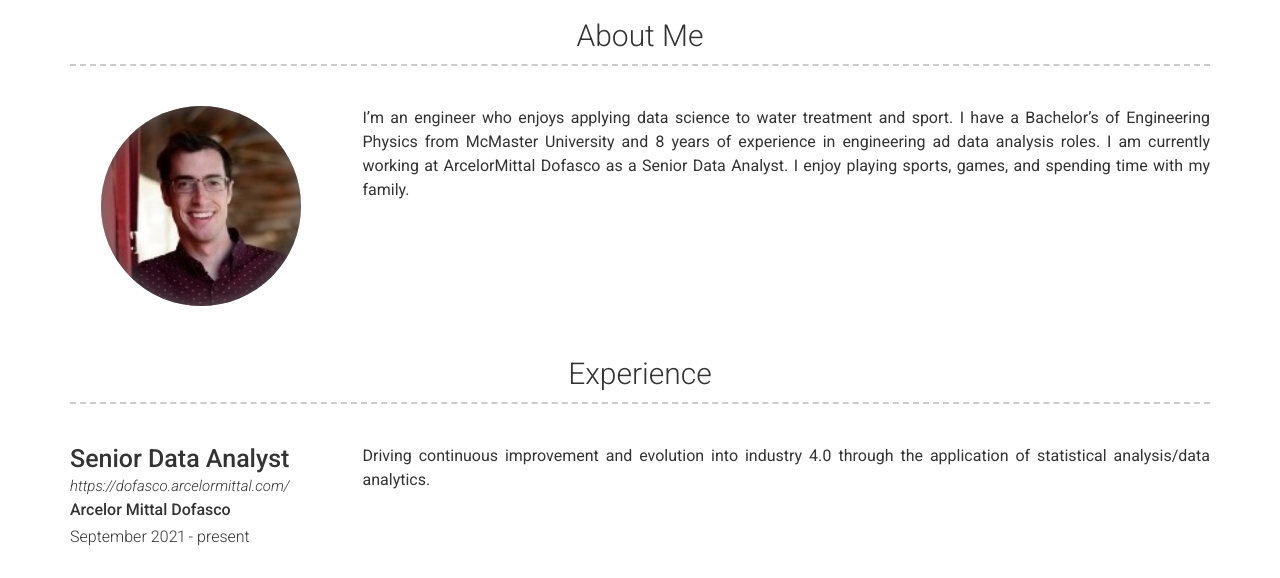
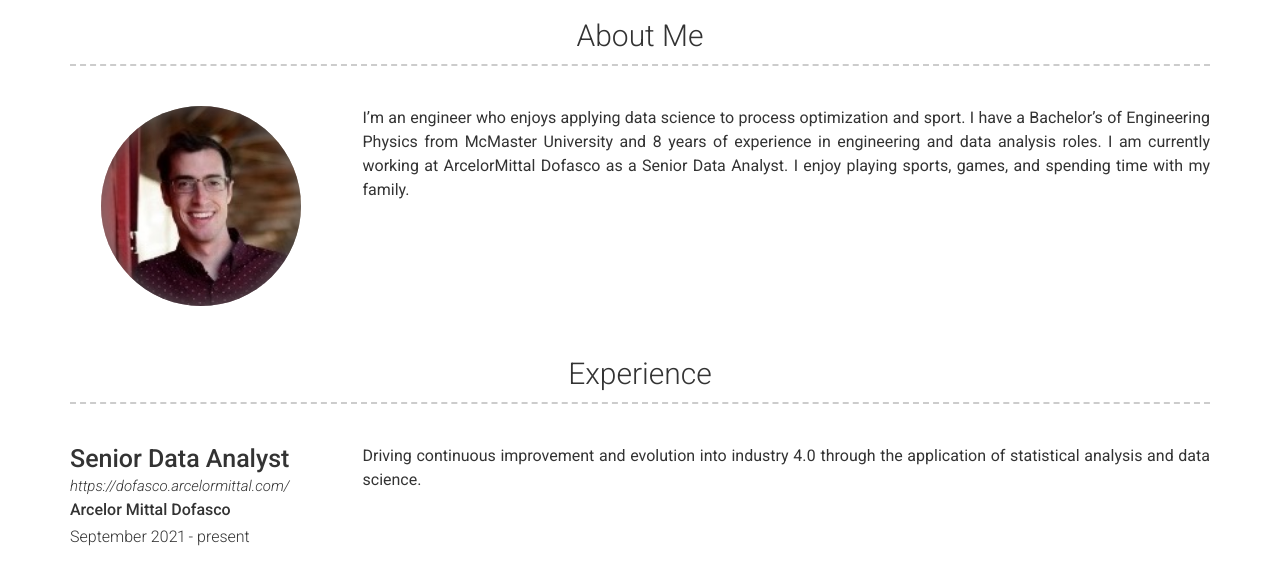
Before and after one commit to thereiswaldo/jeremywalsh.ca, a Jekyll site: the page built from resume.md, in a window 1280 px wide. Shown: the part 196-774 px from the top of the page. Built offline with Jekyll 4.4.1, drawn with Linux system fonts in a browser that asks for light colours; nearby versions of some CDN libraries.

Commit message:
About changes

```diff
--- a/_config.yml
+++ b/_config.yml
@@ -69,8 +69,8 @@ footer:
 about_title: About Me
 about_profile_image: /assets/images/headshot.jpg
 about_content: | # this will include new lines to allow paragraphs
-  I'm an engineer who enjoys applying data science to water treatment and sport.
-  I have a Bachelor's of Engineering Physics from McMaster University and 8 years of experience in engineering ad data analysis roles. I am currently working at ArcelorMittal Dofasco as a Senior Data Analyst.
+  I'm an engineer who enjoys applying data science to process optimization and sport.
+  I have a Bachelor's of Engineering Physics from McMaster University and 8 years of experience in engineering and data analysis roles. I am currently working at ArcelorMittal Dofasco as a Senior Data Analyst.
   I enjoy playing sports, games, and spending time with my family.
 
 content:
--- a/_data/experience.yml
+++ b/_data/experience.yml
@@ -6,7 +6,7 @@
   # quote: >
   #  Short description of the company (optional)
   description: >
-    Driving continuous improvement and evolution into industry 4.0 through the application of statistical analysis/data analytics.
+    Driving continuous improvement and evolution into industry 4.0 through the application of statistical analysis and data science.
 - layout: left
   company: Lead Researcher
   link: https://www.suezwatertechnologies.com/
--- a/home.html
+++ b/home.html
@@ -7,7 +7,7 @@ header:
   overlay_color: "#000"
   overlay_filter: "0.5"
   overlay_image: /assets/images/traunsee.JPG
-excerpt: "A place to showcase my projects in my passion for data science, and sport."
+excerpt: "A place to showcase my projects in my passion for data science and sport."
 ---
 <!--
 {% include feature_row id="intro" type="center" %}
```
